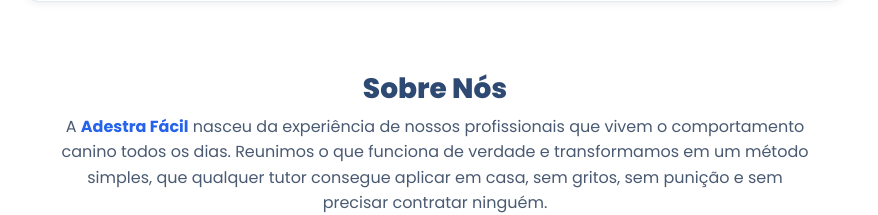
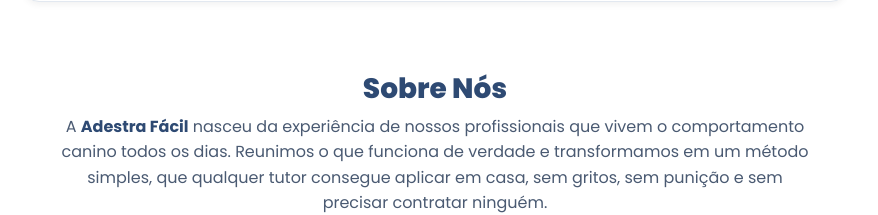
Before and after one commit to joaozaguini/adestra-facil-web, a Next.js app: page /xixi-e-coco in a window 1280 px wide. Shown: the part 2300-2515 px from the top of the page, without its empty margins (205-1083 px from the left). Built offline with nearby package versions, Linux system fonts and the light colour scheme.

Commit message:
style: change Adestra Fácil text color to project standard blue

```diff
--- a/app/xixi-e-coco/page.jsx
+++ b/app/xixi-e-coco/page.jsx
@@ -188,7 +188,7 @@
           <h2 className="section-title" style={{textAlign: "center", marginBottom: "8px"}}>Sobre Nós</h2>
           <div className="container" style={{maxWidth: "800px", margin: "0 auto", textAlign: "center", color: "var(--text-main)", fontSize: "16px", lineHeight: "1.6"}}>
             <p style={{marginBottom: "24px", padding: "0 20px"}}>
-              A <span style={{fontWeight: 'bold', color: 'var(--brand-primary, #2563eb)'}}>Adestra Fácil</span> nasceu da experiência de nossos profissionais que vivem o comportamento canino todos os dias. Reunimos o que funciona de verdade e transformamos em um método simples, que qualquer tutor consegue aplicar em casa, sem gritos, sem punição e sem precisar contratar ninguém.
+              A <span style={{fontWeight: 'bold', color: 'var(--text-dark, #2E4A73)'}}>Adestra Fácil</span> nasceu da experiência de nossos profissionais que vivem o comportamento canino todos os dias. Reunimos o que funciona de verdade e transformamos em um método simples, que qualquer tutor consegue aplicar em casa, sem gritos, sem punição e sem precisar contratar ninguém.
             </p>
           </div>
           <div className="trainers-carousel">
```
